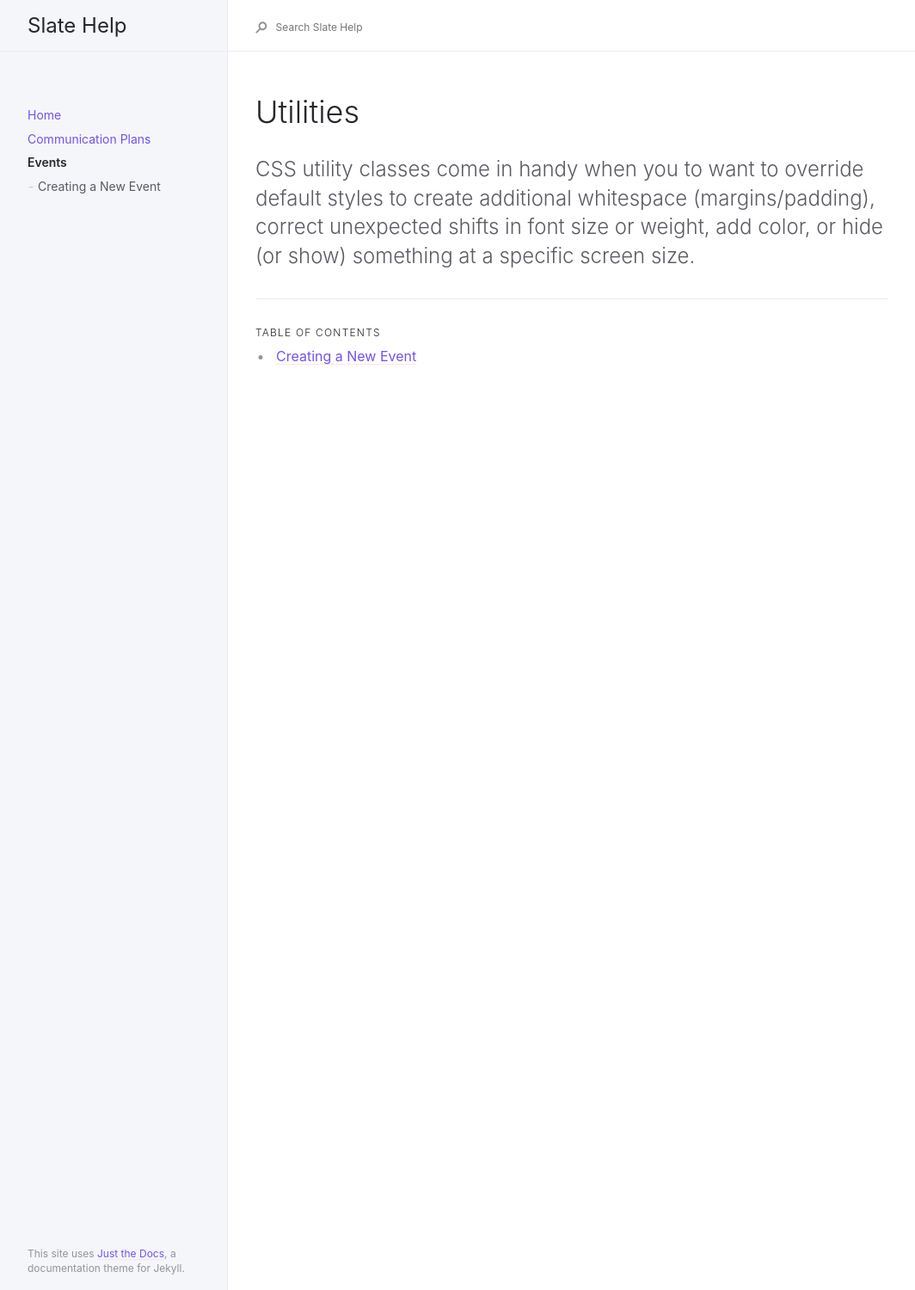
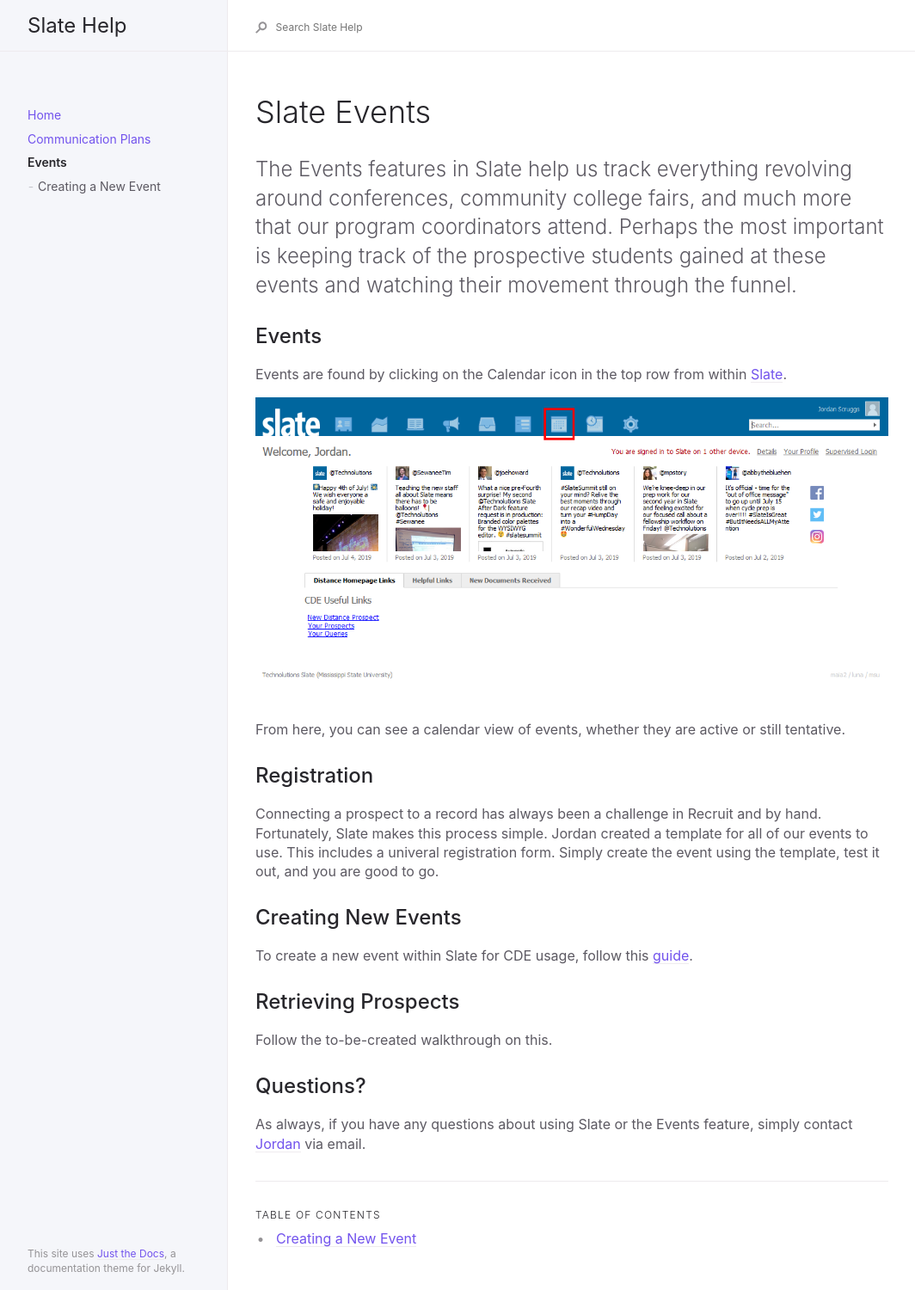
Before and after one commit to oretoise/docs, a Jekyll site: the page built from _docs/events/events.md, in a window 1280 px wide. Shown: the whole page at 86% size, without its empty margins (91-1155 px from the left). Built offline with Jekyll 4.4.1, drawn with Linux system fonts in a browser that asks for light colours.

Commit message:
Work on events homepage

```diff
--- a/_docs/events/events.md
+++ b/_docs/events/events.md
@@ -6,8 +6,27 @@ has_children: true
 permalink: /events/
 ---
 
-# Utilities
+# Slate Events
 {: .no_toc }
 
-CSS utility classes come in handy when you to want to override default styles to create additional whitespace (margins/padding), correct unexpected shifts in font size or weight, add color, or hide (or show) something at a specific screen size.
+The Events features in Slate help us track everything revolving around conferences, community college fairs, and much more that our program coordinators attend.  Perhaps the most important is keeping track of the prospective students gained at these events and watching their movement through the funnel.
 {: .fs-6 .fw-300 }
+
+## Events
+Events are found by clicking on the Calendar icon in the top row from within [Slate](https://goto.msstate.edu/manage).
+
+![Events Button]({{site.url}}{{site.baseurl}}/assets/images/events/events_nav.png)
+
+From here, you can see a calendar view of events, whether they are active or still tentative.
+
+## Registration
+Connecting a prospect to a record has always been a challenge in Recruit and by hand.  Fortunately, Slate makes this process simple. Jordan created a template for all of our events to use. This includes a univeral registration form.  Simply create the event using the template, test it out, and you are good to go.
+
+## Creating New Events
+To create a new event within Slate for CDE usage, follow this [guide](/docs/events/new-event).
+
+## Retrieving Prospects
+Follow the to-be-created walkthrough on this.
+
+## Questions?
+As always, if you have any questions about using Slate or the Events feature, simply contact [Jordan](mailto:jordan.scruggs@msstate.edu) via email.
```
